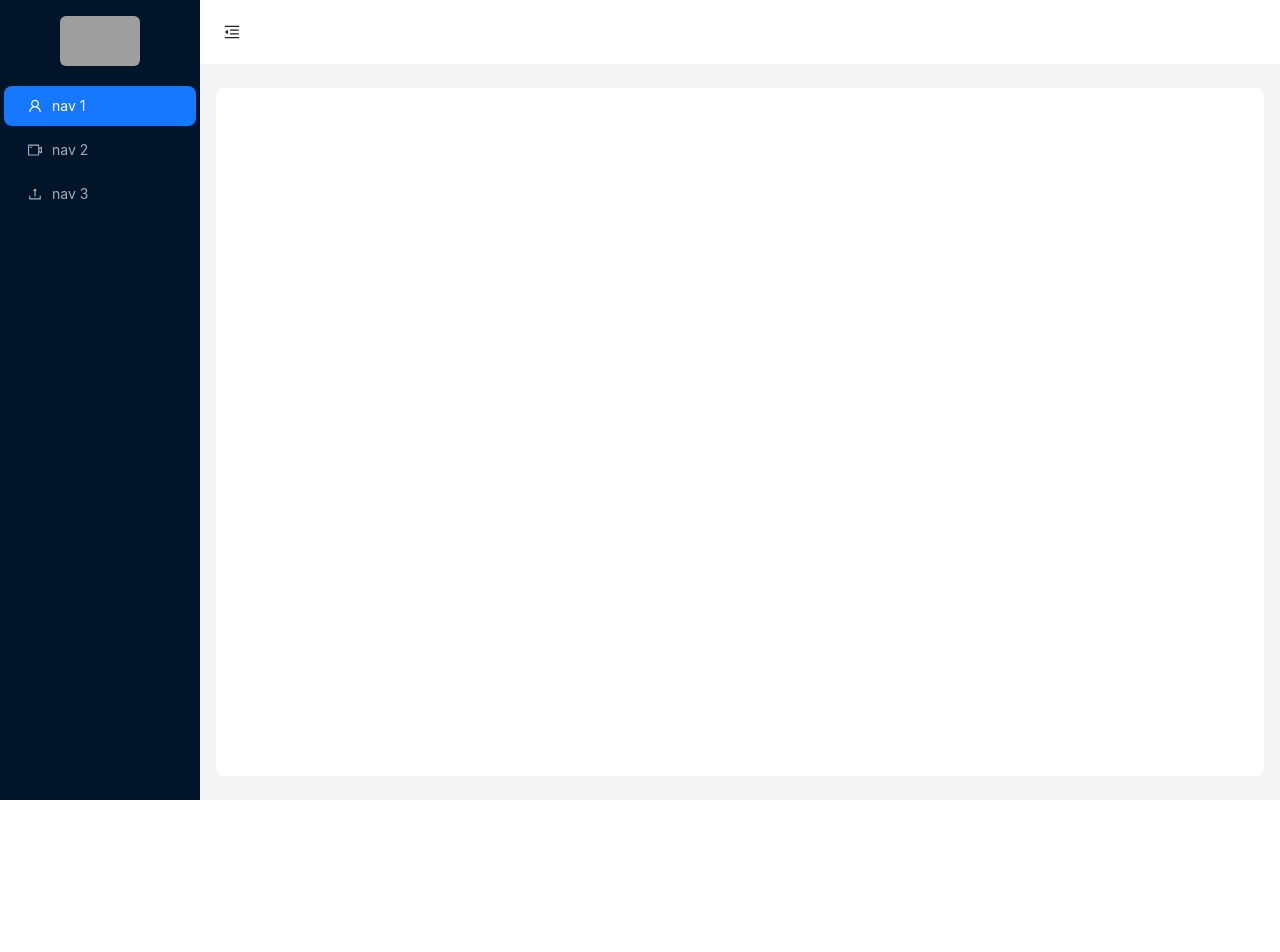
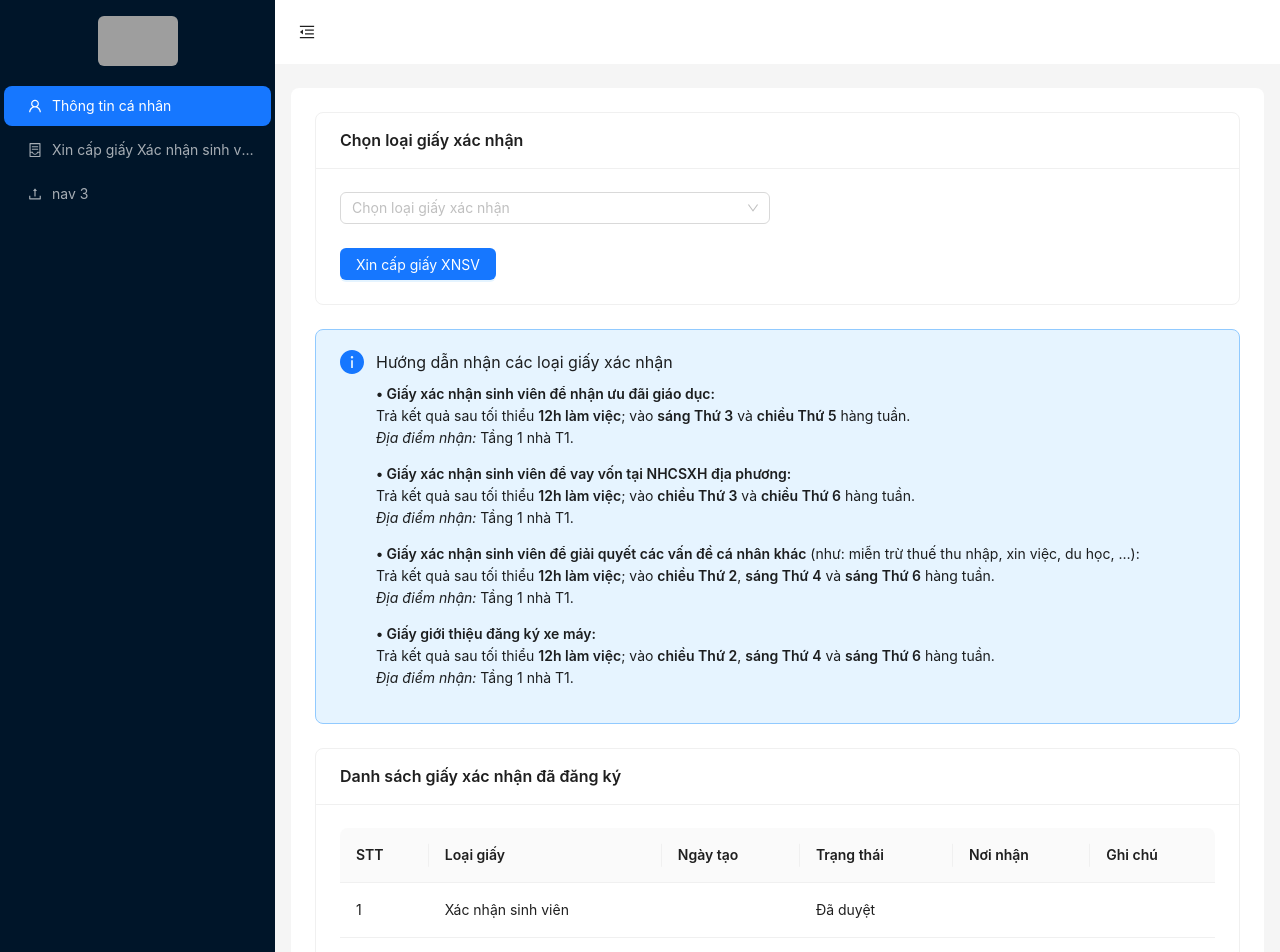
Before and after one commit to td0710/ThongTinSinhVien, a React (Create React App) app in the folder frontend/my-app/: page /giayxacnhansinhvien in a window 1280 px wide. Before the commit this address had no page. Shown: the top 952 px of the page. Before the commit the page ends 800 px from the top, so only its background shows below. Built offline with nearby package versions, Linux system fonts and the light colour scheme; grey boxes are pictures that could not be loaded.

Commit message:
yeu cau giay xac nhan ui

```diff
--- a/frontend/my-app/src/AppRoutes.tsx
+++ b/frontend/my-app/src/AppRoutes.tsx
@@ -1,4 +1,5 @@
 import { DangKyXeBuytPage } from "./pages/DangKyXeBuytPage";
+import { GiayXacNhanSinhVienPage } from "./pages/GiayXacNhanSinhVienPage";
 import { ThongTinCaNhanPage } from "./pages/ThongTinCaNhanPage";
 
 const AppRoutes = [
@@ -18,6 +19,10 @@ const AppRoutes = [
     path: "/dangkyvexebuyt",
     element: <DangKyXeBuytPage />,
   },
+  {
+    path: "/giayxacnhansinhvien",
+    element: <GiayXacNhanSinhVienPage />,
+  },
 ];
 
 export default AppRoutes;
--- a/frontend/my-app/src/components/Sidebar.tsx
+++ b/frontend/my-app/src/components/Sidebar.tsx
@@ -1,6 +1,7 @@
 import React from "react";
 import { Flex, Grid, Menu } from "antd";
 import {
+  ContainerOutlined,
   UploadOutlined,
   UserOutlined,
   VideoCameraOutlined,
@@ -20,7 +21,7 @@ const Sidebar: React.FC<SidebarProps> = ({ collapsed }) => {
         navigate("/thongtincanhan");
         break;
       case "2":
-        navigate("/dangky");
+        navigate("/giayxacnhansinhvien");
         break;
       case "3":
         navigate("/upload");
@@ -52,12 +53,12 @@ const Sidebar: React.FC<SidebarProps> = ({ collapsed }) => {
           {
             key: "1",
             icon: <UserOutlined />,
-            label: "nav 1",
+            label: "Thông tin cá nhân",
           },
           {
             key: "2",
-            icon: <VideoCameraOutlined />,
-            label: "nav 2",
+            icon: <ContainerOutlined />,
+            label: <>Xin cấp giấy Xác nhận sinh viên</>,
           },
           {
             key: "3",
--- /dev/null
+++ b/frontend/my-app/src/pages/GiayXacNhanSinhVienPage.tsx
@@ -0,0 +1,153 @@
+import {
+  Alert,
+  Card,
+  Col,
+  Row,
+  Space,
+  Table,
+  Select,
+  Form,
+  Button,
+} from "antd";
+import { Typography } from "antd";
+const { Paragraph } = Typography;
+const { Option } = Select;
+
+export const GiayXacNhanSinhVienPage = () => {
+  const columns = [
+    {
+      title: "STT",
+      dataIndex: "key",
+      key: "key",
+    },
+    {
+      title: "Loại giấy",
+      dataIndex: "loai",
+      key: "loai",
+    },
+    {
+      title: "Ngày tạo",
+      dataIndex: "ngayTao",
+      key: "ngayTao",
+    },
+
+    {
+      title: "Trạng thái",
+      dataIndex: "trangThai",
+      key: "trangThai",
+    },
+    {
+      title: "Nơi nhận",
+      dataIndex: "noiNhan",
+      key: "noiNhan",
+    },
+    {
+      title: "Ghi chú",
+      dataIndex: "ghiChu",
+      key: "ghiChu",
+    },
+  ];
+
+  const dataSource = [
+    {
+      key: "1",
+      loai: "Xác nhận sinh viên",
+      ngayDangKy: "01/06/2025",
+      trangThai: "Đã duyệt",
+    },
+    {
+      key: "2",
+      loai: "Miễn giảm học phí",
+      ngayDangKy: "05/06/2025",
+      trangThai: "Đang xử lý",
+    },
+  ];
+  return (
+    <>
+      <Space direction="vertical" size="large" style={{ width: "100%" }}>
+        <Form>
+          <Card title="Chọn loại giấy xác nhận" bordered>
+            <Row gutter={[16, 16]}>
+              <Col span={12}>
+                <Form.Item name="giayXacNhan">
+                  <Select
+                    placeholder="Chọn loại giấy xác nhận"
+                    // onChange={handleChange}
+                    style={{ width: "100%" }}
+                  >
+                    <Option value="xac_nhan_sv">Xác nhận sinh viên</Option>
+                    <Option value="mien_giam_hp">Miễn giảm học phí</Option>
+                    <Option value="xac_nhan_tam_tru">Xác nhận tạm trú</Option>
+                  </Select>
+                </Form.Item>
+                <Button
+                  type="primary"
+                  htmlType="submit"
+                  // onClick={handleSubmit}
+                >
+                  Xin cấp giấy XNSV
+                </Button>
+              </Col>
+            </Row>
+          </Card>
+        </Form>
+        <Alert
+          type="info"
+          showIcon
+          message="Hướng dẫn nhận các loại giấy xác nhận"
+          description={
+            <>
+              <Paragraph>
+                <strong>
+                  • Giấy xác nhận sinh viên để nhận ưu đãi giáo dục:
+                </strong>
+                <br />
+                Trả kết quả sau tối thiểu <strong>12h làm việc</strong>; vào{" "}
+                <strong>sáng Thứ 3</strong> và <strong>chiều Thứ 5</strong> hàng
+                tuần. <br />
+                <em>Địa điểm nhận:</em> Tầng 1 nhà T1.
+              </Paragraph>
+
+              <Paragraph>
+                <strong>
+                  • Giấy xác nhận sinh viên để vay vốn tại NHCSXH địa phương:
+                </strong>
+                <br />
+                Trả kết quả sau tối thiểu <strong>12h làm việc</strong>; vào{" "}
+                <strong>chiều Thứ 3</strong> và <strong>chiều Thứ 6</strong>{" "}
+                hàng tuần. <br />
+                <em>Địa điểm nhận:</em> Tầng 1 nhà T1.
+              </Paragraph>
+
+              <Paragraph>
+                <strong>
+                  • Giấy xác nhận sinh viên để giải quyết các vấn đề cá nhân
+                  khác
+                </strong>{" "}
+                (như: miễn trừ thuế thu nhập, xin việc, du học, …):
+                <br />
+                Trả kết quả sau tối thiểu <strong>12h làm việc</strong>; vào{" "}
+                <strong>chiều Thứ 2</strong>, <strong>sáng Thứ 4</strong> và{" "}
+                <strong>sáng Thứ 6</strong> hàng tuần. <br />
+                <em>Địa điểm nhận:</em> Tầng 1 nhà T1.
+              </Paragraph>
+
+              <Paragraph>
+                <strong>• Giấy giới thiệu đăng ký xe máy:</strong>
+                <br />
+                Trả kết quả sau tối thiểu <strong>12h làm việc</strong>; vào{" "}
+                <strong>chiều Thứ 2</strong>, <strong>sáng Thứ 4</strong> và{" "}
+                <strong>sáng Thứ 6</strong> hàng tuần. <br />
+                <em>Địa điểm nhận:</em> Tầng 1 nhà T1.
+              </Paragraph>
+            </>
+          }
+        />
+
+        <Card title="Danh sách giấy xác nhận đã đăng ký" bordered>
+          <Table columns={columns} dataSource={dataSource} />
+        </Card>
+      </Space>
+    </>
+  );
+};
--- a/frontend/my-app/src/pages/Layout.tsx
+++ b/frontend/my-app/src/pages/Layout.tsx
@@ -47,7 +47,13 @@ const MainLayout: React.FC<LayoutProps> = ({ children }) => {
           <Sidebar collapsed={false} />
         </Drawer>
       ) : (
-        <Sider collapsible collapsed={collapsed} trigger={null}>
+        <Sider
+          width={275}
+          collapsedWidth={80}
+          collapsible
+          collapsed={collapsed}
+          trigger={null}
+        >
           <Sidebar collapsed={collapsed} />
         </Sider>
       )}
```
